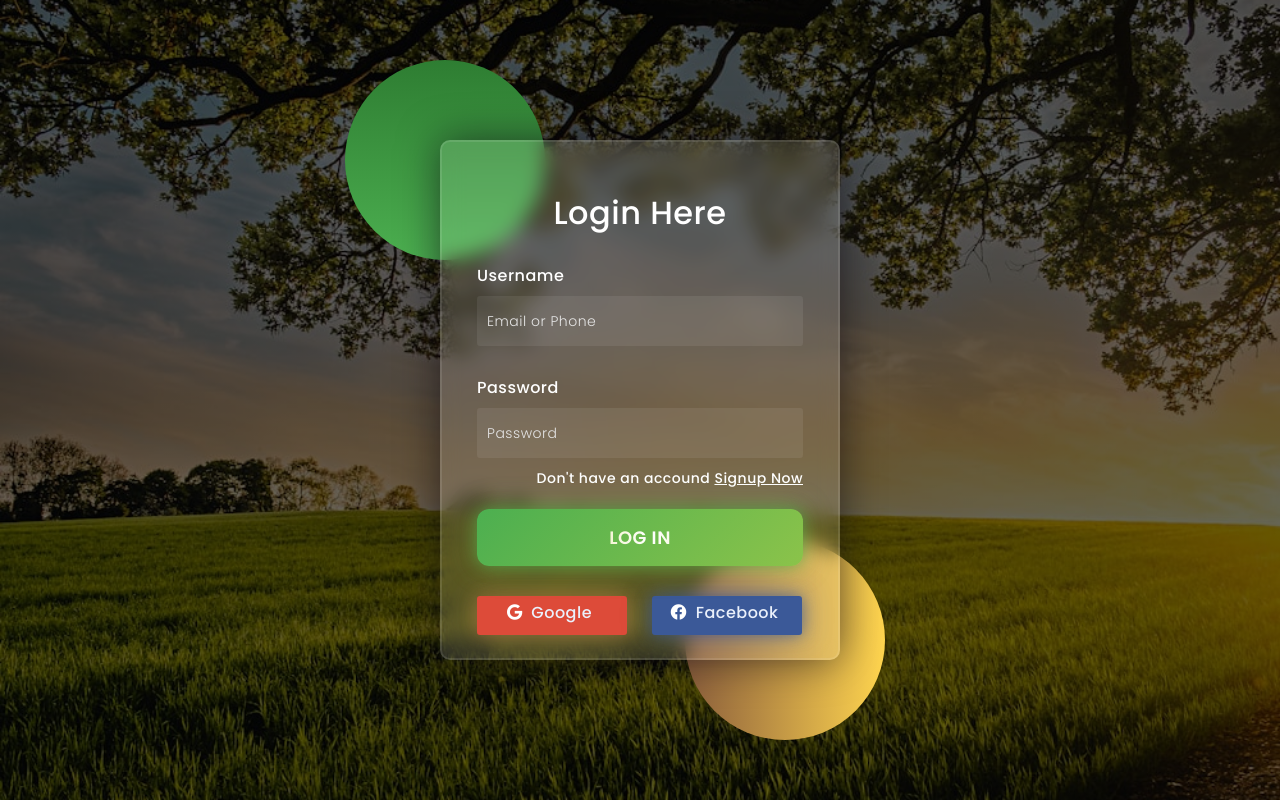
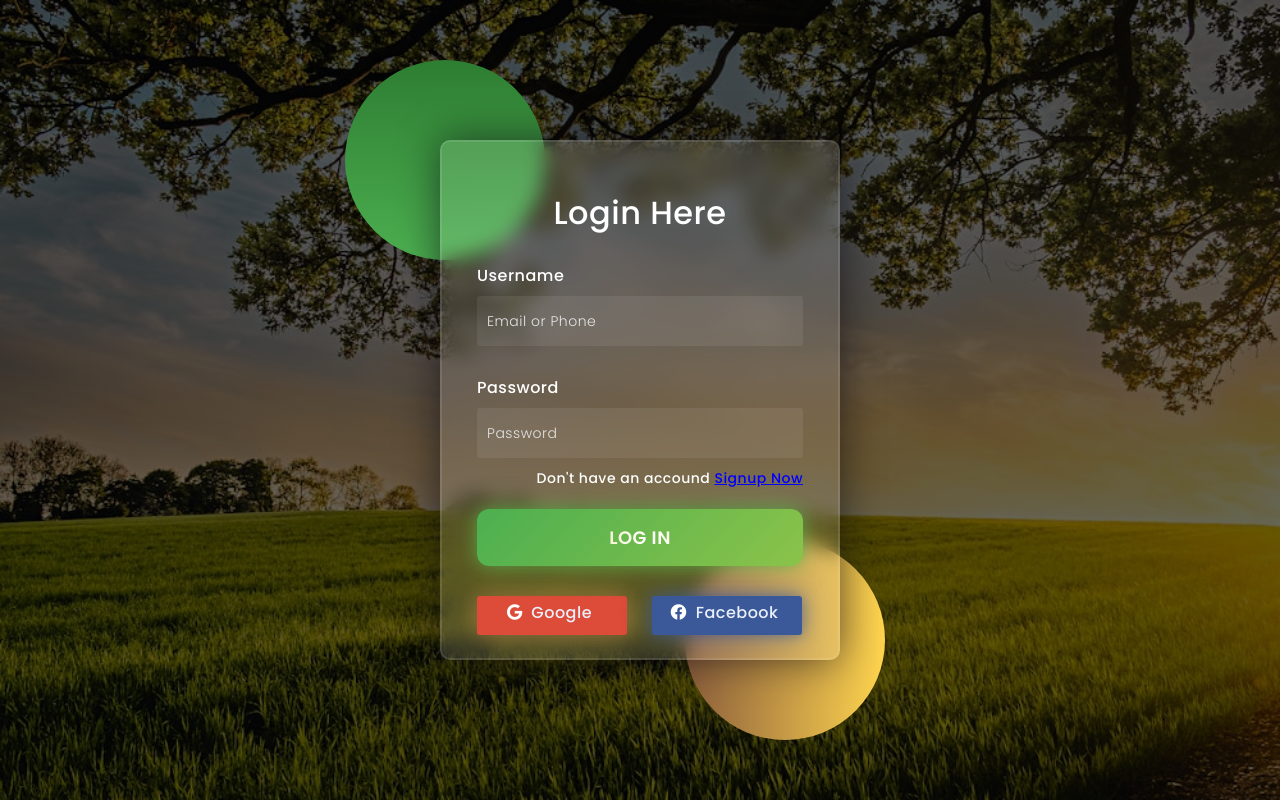
Before and after one commit to Harshpreet-Singh/Krishi-Mitra, a plain HTML site: page login.html in a window 1280 px wide. Drawn offline with Linux system fonts and the light colour scheme.

Commit message:
Update login.html

```diff
--- a/login.html
+++ b/login.html
@@ -25,7 +25,7 @@
       <label for="password">Password</label>
       <input type="password" placeholder="Password" id="password" required />
       <p class="signup_href">
-        Don't have an accound <a href="#">Signup Now</a>
+        Don't have an accound <a style="color: blue;" href="#">Signup Now</a>
       </p>
       <button type="submit"><span>Log In</span></button>
 
```
